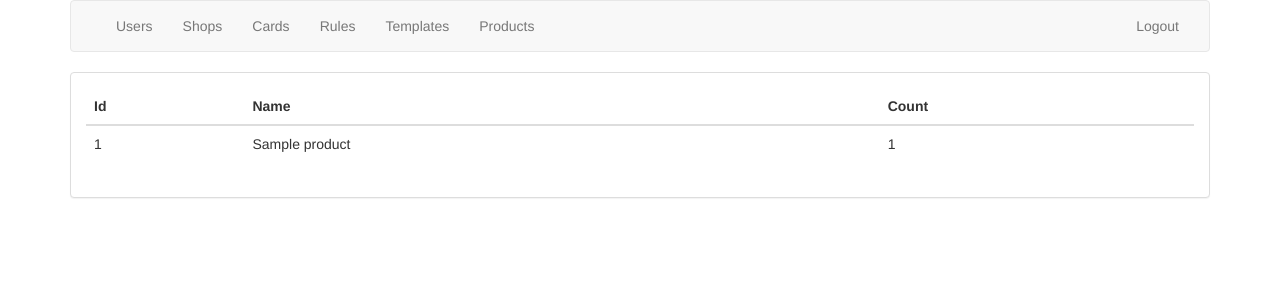
After one commit to JakeBadland/Reseller-v3, a CodeIgniter 4 app: the page made by app/Views/dna/products.php in a window 1280 px wide. The commit adds this page. Shown: the top 300 px of the page. Run offline with PHP 8.4 and a stand-in for CodeIgniter, Linux system fonts and the light colour scheme; the template is opened without the code that fills it: most values are stand-ins (such as "Sample title", 1, 10 or a date in 2020); some libraries are stand-ins or nearby versions.

Commit message:
dna products

```diff
--- a/app/Config/Routes.php
+++ b/app/Config/Routes.php
@@ -79,6 +79,8 @@ $routes->get('/dna/templates', 'Dna\Templates::index');
 $routes->get('/dna/templates/edit/(:num)', 'Dna\Templates::editTemplate/$1');
 $routes->post('/dna/templates/edit', 'Dna\Templates::editTemplate');
 
+$routes->get('/dna/products', 'Dna\Products::index');
+
 //$routes->get('/dna/test', 'Dna\Rules::index');
 
 /*
--- /dev/null
+++ b/app/Views/dna/products.php
@@ -0,0 +1,31 @@
+<?= $this->extend('layouts/dna'); ?>
+
+<?= $this->section('users'); ?>
+
+<div class="container">
+    <div class="card card-body panel panel-default">
+        <div class="panel-body">
+            <table class="table">
+                <thead>
+                    <tr>
+                        <th>Id</th>
+                        <th>Name</th>
+                        <th>Count</th>
+                    </tr>
+                </thead>
+                <tbody>
+                <?php foreach ($products as $product) : ?>
+                    <tr>
+                        <td><?= $product->id ?></td>
+                        <td><?= $product->name ?></td>
+                        <td><?= $product->count ?></td>
+                    </tr>
+                <?php endforeach; ?>
+                </tbody>
+            </table>
+        </div>
+    </div>
+</div>
+
+
+<?= $this->endSection(); ?>
--- a/app/Views/layouts/dna.php
+++ b/app/Views/layouts/dna.php
@@ -29,7 +29,7 @@
                     <li><a href="/dna/cards">Cards</a></li>
                     <li><a href="/dna/rules">Rules</a></li>
                     <li><a href="/dna/templates">Templates</a></li>
-                    <!--<li><a href="#">Items</a></li>-->
+                    <li><a href="/dna/products">Products</a></li>
                 </ul>
                 <ul class="nav navbar-nav navbar-right">
                     <li><a href="/logout">Logout</a></li>
@@ -45,6 +45,7 @@
     <?= $this->renderSection('items') ?>
     <?= $this->renderSection('cards') ?>
     <?= $this->renderSection('rules') ?>
+    <?= $this->renderSection('products') ?>
     <?= $this->renderSection('templates') ?>
     <?= $this->renderSection('edit_user') ?>
     <?= $this->renderSection('edit_shop') ?>
```
Also changed, not shown: app/Controllers/Dna/Products.php (added, +26 -0 lines), app/Models/ProductModel.php (+2 -5 lines).
